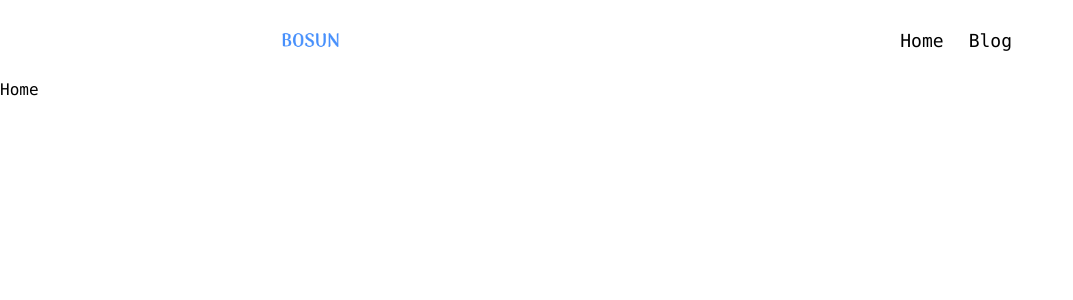
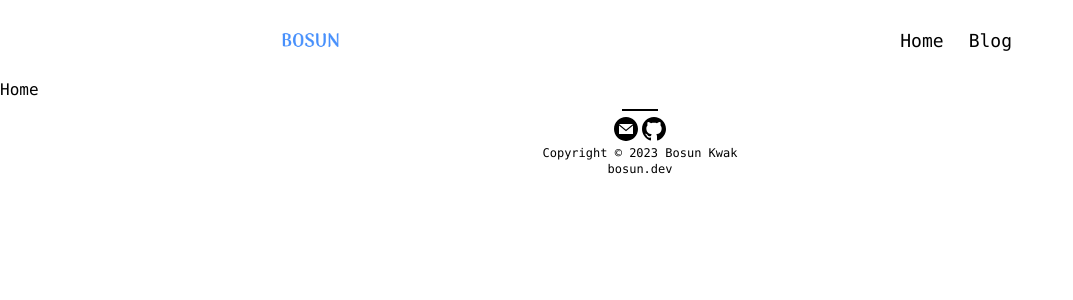
Before and after one commit to 0214kbs/bosun.dev, a Next.js app: page / in a window 1280 px wide. Shown: the top 300 px of the page, without its empty margins (0-1073 px from the left). Built offline with nearby package versions, Linux system fonts and the light colour scheme.

Commit message:
Feat: Footer 생성

```diff
--- a/src/app/layout.tsx
+++ b/src/app/layout.tsx
@@ -4,6 +4,7 @@
 import "../styles/globals.css";
 import { ThemeProvider } from "styled-components";
 import theme from "../styles/DefaultTheme";
+import Footer from "@/components/common/footer";
 export default function RootLayout({ children }: { children: React.ReactNode }) {
   return (
     <html>
@@ -12,6 +13,7 @@
           <StyledComponentsRegistry>
             <Navbar />
             {children}
+            <Footer />
           </StyledComponentsRegistry>
         </body>
       </ThemeProvider>
--- /dev/null
+++ b/src/components/common/footer/Footer.styled.tsx
@@ -0,0 +1,49 @@
+import styled from 'styled-components';
+
+const StyledFooter = styled.footer`
+  width: 100%;
+  font-family: 'mono';
+  display: flex;
+  flex-direction: column;
+  justify-content: center;
+  align-items: center;
+  padding-top: 10px;
+  padding-bottom: 6px;
+  transition: all 500ms;
+  background-color: white;
+  color: black;
+`;
+
+const StyledIconContainer = styled.div`
+  display: flex;
+  justify-content: center;
+  gap: 4px;
+  align-items: center;
+  padding-top: 4px;
+  border-top: 2px solid currentColor;
+  width: 36px;
+
+  a {
+    transition: transform 500ms;
+    color: inherit;
+    fill: inherit;
+
+    &:hover {
+      transform: scale(1.10);
+      color: ${(props) => props.theme.colors.main};
+      fill: ${(props) => props.theme.colors.main};
+    }
+  }
+`;
+
+const StyledIconText = styled.a`
+  font-size: 0.875rem;
+  margin-top: 2px;
+`;
+
+const StyledCopyright = styled.div`
+  font-size: 0.75rem;
+  margin-top: 2px;
+`;
+
+export { StyledFooter, StyledIconContainer, StyledIconText, StyledCopyright }
--- /dev/null
+++ b/src/components/common/footer/index.tsx
@@ -0,0 +1,27 @@
+import { StyledFooter, StyledIconContainer, StyledIconText, StyledCopyright } from "./Footer.styled";
+
+export default function Footer() {
+    return (
+        <StyledFooter>
+            <StyledIconContainer>
+                <StyledIconText
+                    href="mailto:0214kbs@naver.com"
+                    className="hover:scale-110 transition-transform duration-500 hover:text-green-500 hover:fill-green-500 dark:fill-white dark:hover:fill-green-500"
+                >
+                    <svg xmlns="http://www.w3.org/2000/svg" width="24" height="24" viewBox="0 0 24 24">
+                        <path d="M12 .02c-6.627 0-12 5.373-12 12s5.373 12 12 12 12-5.373 12-12-5.373-12-12-12zm6.99 6.98l-6.99 5.666-6.991-5.666h13.981zm.01 10h-14v-8.505l7 5.673 7-5.672v8.504z" />
+                    </svg>
+                </StyledIconText>
+                <StyledIconText href="https://github.com/0214kbs"
+                    className="hover:scale-110 transition-transform duration-500 hover:text-green-500 hover:fill-green-500 dark:fill-white dark:hover:fill-green-500"
+                >
+                    <svg xmlns="http://www.w3.org/2000/svg" width="24" height="24" viewBox="0 0 24 24">
+                        <path d="M12 0c-6.626 0-12 5.373-12 12 0 5.302 3.438 9.8 8.207 11.387.599.111.793-.261.793-.577v-2.234c-3.338.726-4.033-1.416-4.033-1.416-.546-1.387-1.333-1.756-1.333-1.756-1.089-.745.083-.729.083-.729 1.205.084 1.839 1.237 1.839 1.237 1.07 1.834 2.807 1.304 3.492.997.107-.775.418-1.305.762-1.604-2.665-.305-5.467-1.334-5.467-5.931 0-1.311.469-2.381 1.236-3.221-.124-.303-.535-1.524.117-3.176 0 0 1.008-.322 3.301 1.23.957-.266 1.983-.399 3.003-.404 1.02.005 2.047.138 3.006.404 2.291-1.552 3.297-1.23 3.297-1.23.653 1.653.242 2.874.118 3.176.77.84 1.235 1.911 1.235 3.221 0 4.609-2.807 5.624-5.479 5.921.43.372.823 1.102.823 2.222v3.293c0 .319.192.694.801.576 4.765-1.589 8.199-6.086 8.199-11.386 0-6.627-5.373-12-12-12z" />
+                    </svg>
+                </StyledIconText>
+            </StyledIconContainer>
+            <StyledCopyright>Copyright © 2023 Bosun Kwak</StyledCopyright>
+            <StyledCopyright>bosun.dev</StyledCopyright>
+        </StyledFooter>
+    );
+}
```
